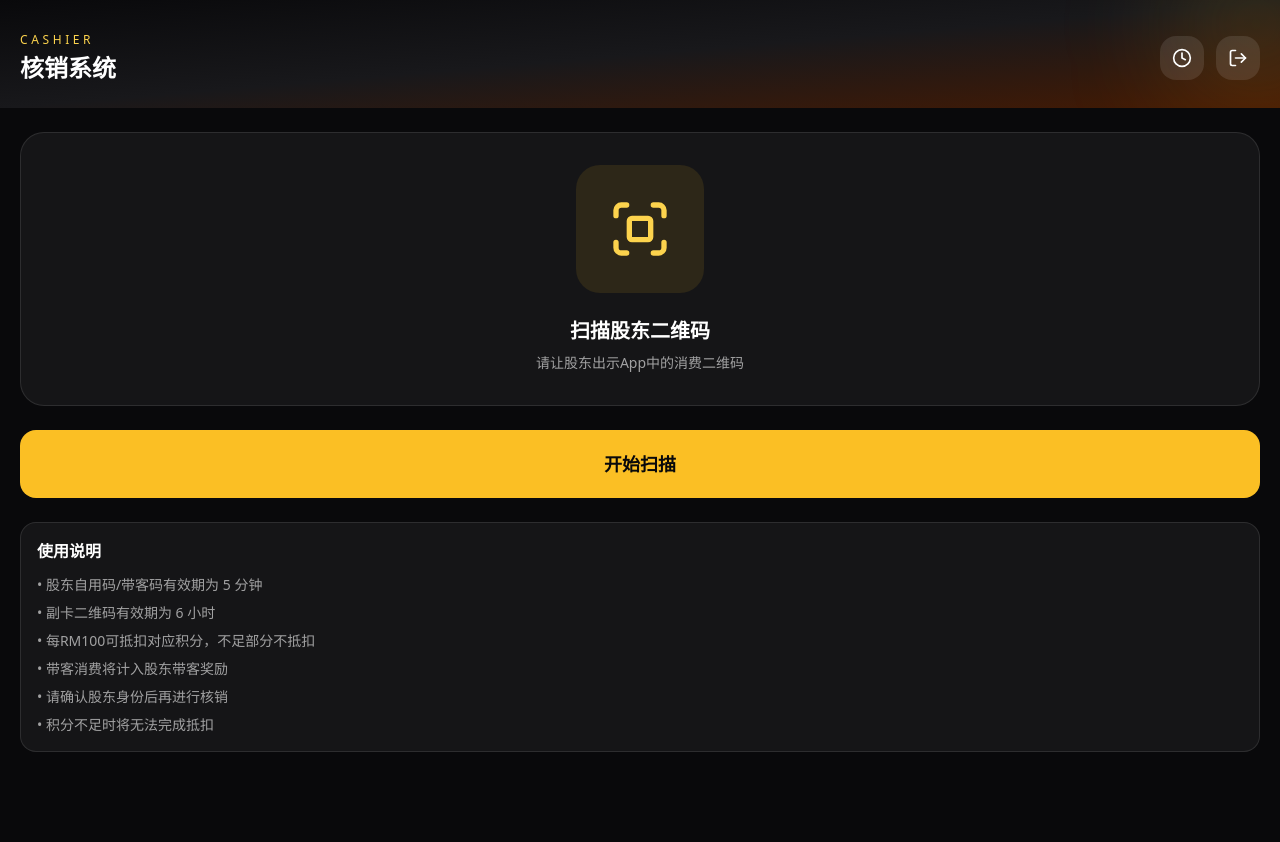
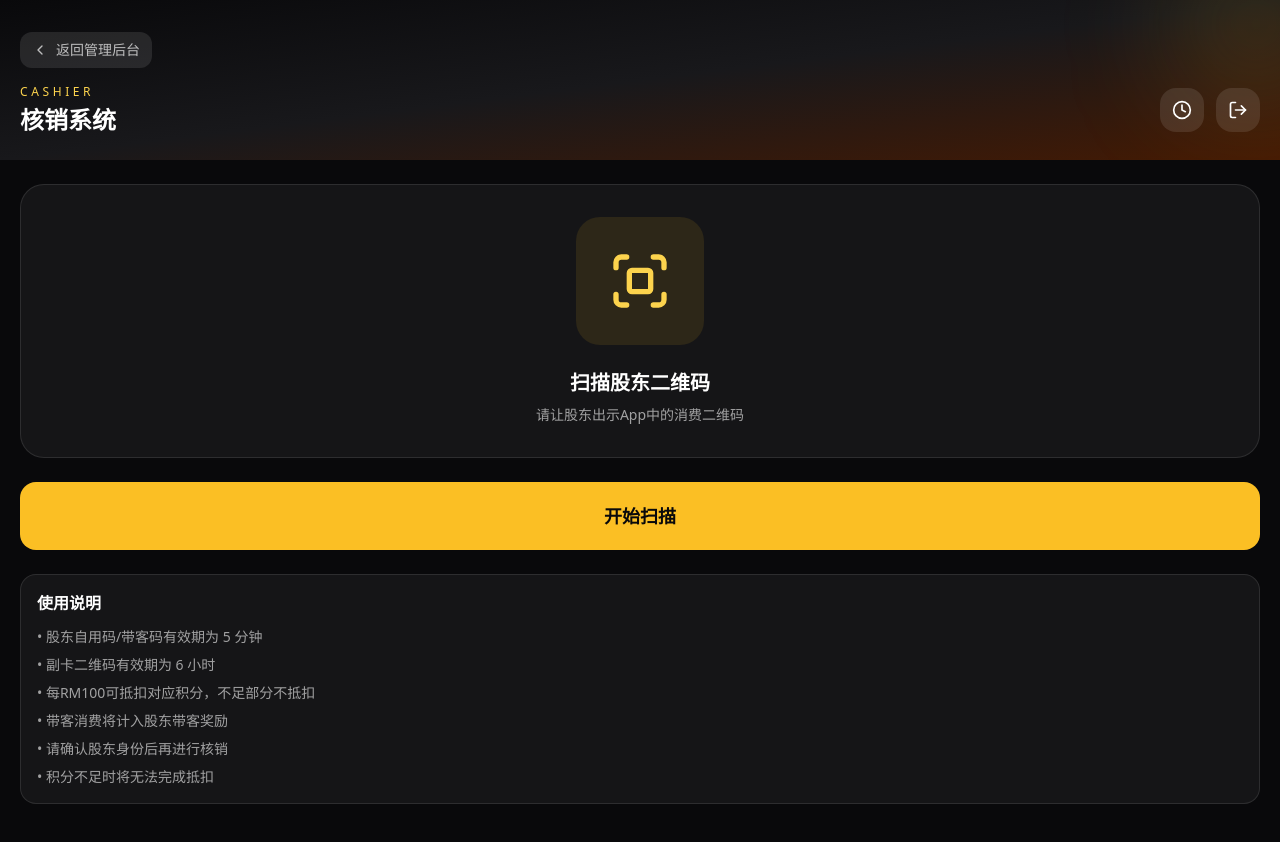
Before and after one commit to DSSB2919/sfd6-shareholder-app, a Next.js app: page /cashier/dashboard in a window 1280 px wide. Shown: the top 842 px of the page. Built offline with nearby package versions, Linux system fonts and the light colour scheme.

Commit message:
feat: add back button to admin and cashier pages

```diff
--- a/app/admin/redemptions/page.tsx
+++ b/app/admin/redemptions/page.tsx
@@ -170,6 +170,17 @@ export default function AdminRedemptions() {
       {/* Header */}
       <div className="relative overflow-hidden bg-gradient-to-br from-zinc-950 via-zinc-900 to-emerald-950 px-5 pb-6 pt-8">
         <div className="absolute -right-12 -top-12 h-36 w-36 rounded-full bg-emerald-400/20 blur-3xl" />
+
+        {/* Back Button */}
+        <div className="relative mb-4">
+          <a
+            href="/admin"
+            className="inline-flex items-center gap-2 rounded-xl bg-white/10 px-3 py-2 text-sm text-white/70 transition hover:bg-white/20 hover:text-white"
+          >
+            <Icon name="chevron" className="h-4 w-4 rotate-180" />
+            返回管理后台
+          </a>
+        </div>
 
         <div className="relative flex items-center justify-between">
           <div>
--- a/app/admin/shareholders/page.tsx
+++ b/app/admin/shareholders/page.tsx
@@ -221,6 +221,17 @@ export default function AdminShareholders() {
       {/* Header */}
       <div className="relative overflow-hidden bg-gradient-to-br from-zinc-950 via-zinc-900 to-emerald-950 px-5 pb-6 pt-8">
         <div className="absolute -right-12 -top-12 h-36 w-36 rounded-full bg-emerald-400/20 blur-3xl" />
+
+        {/* Back Button */}
+        <div className="relative mb-4">
+          <a
+            href="/admin"
+            className="inline-flex items-center gap-2 rounded-xl bg-white/10 px-3 py-2 text-sm text-white/70 transition hover:bg-white/20 hover:text-white"
+          >
+            <Icon name="chevron" className="h-4 w-4 rotate-180" />
+            返回管理后台
+          </a>
+        </div>
 
         <div className="relative flex items-center justify-between">
           <div>
--- a/app/cashier/dashboard/page.tsx
+++ b/app/cashier/dashboard/page.tsx
@@ -231,6 +231,17 @@ export default function CashierDashboard() {
       {/* Header */}
       <div className="relative overflow-hidden bg-gradient-to-br from-zinc-950 via-zinc-900 to-amber-950 px-5 pb-6 pt-8">
         <div className="absolute -right-12 -top-12 h-36 w-36 rounded-full bg-amber-400/20 blur-3xl" />
+
+        {/* Back Button */}
+        <div className="relative mb-4">
+          <a
+            href="/admin"
+            className="inline-flex items-center gap-2 rounded-xl bg-white/10 px-3 py-2 text-sm text-white/70 transition hover:bg-white/20 hover:text-white"
+          >
+            <Icon name="chevron" className="h-4 w-4 rotate-180" />
+            返回管理后台
+          </a>
+        </div>
 
         <div className="relative flex items-center justify-between">
           <div>
```
Also changed, not shown: 1 other file (tests, documents, lock files or other folders).
